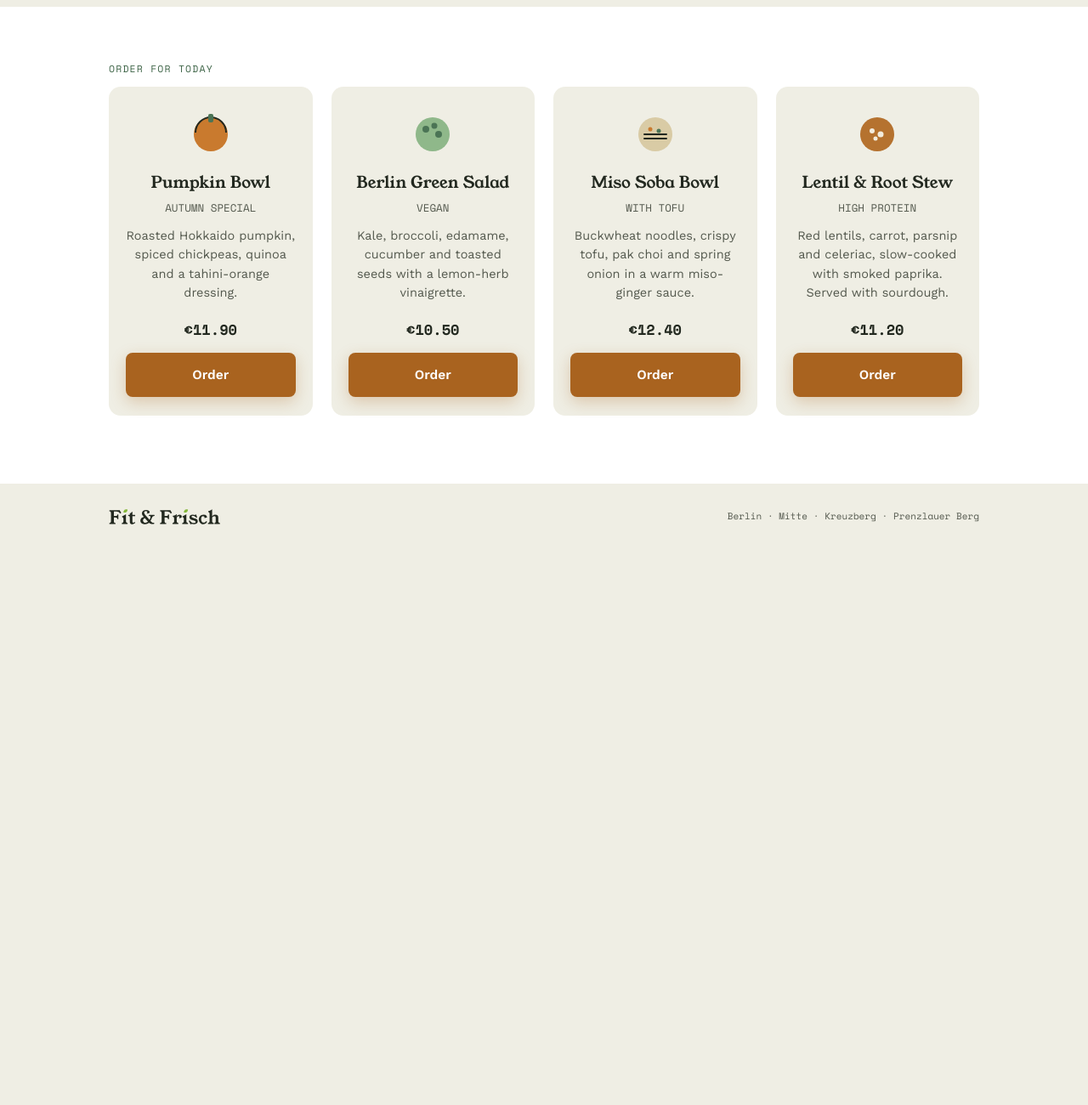
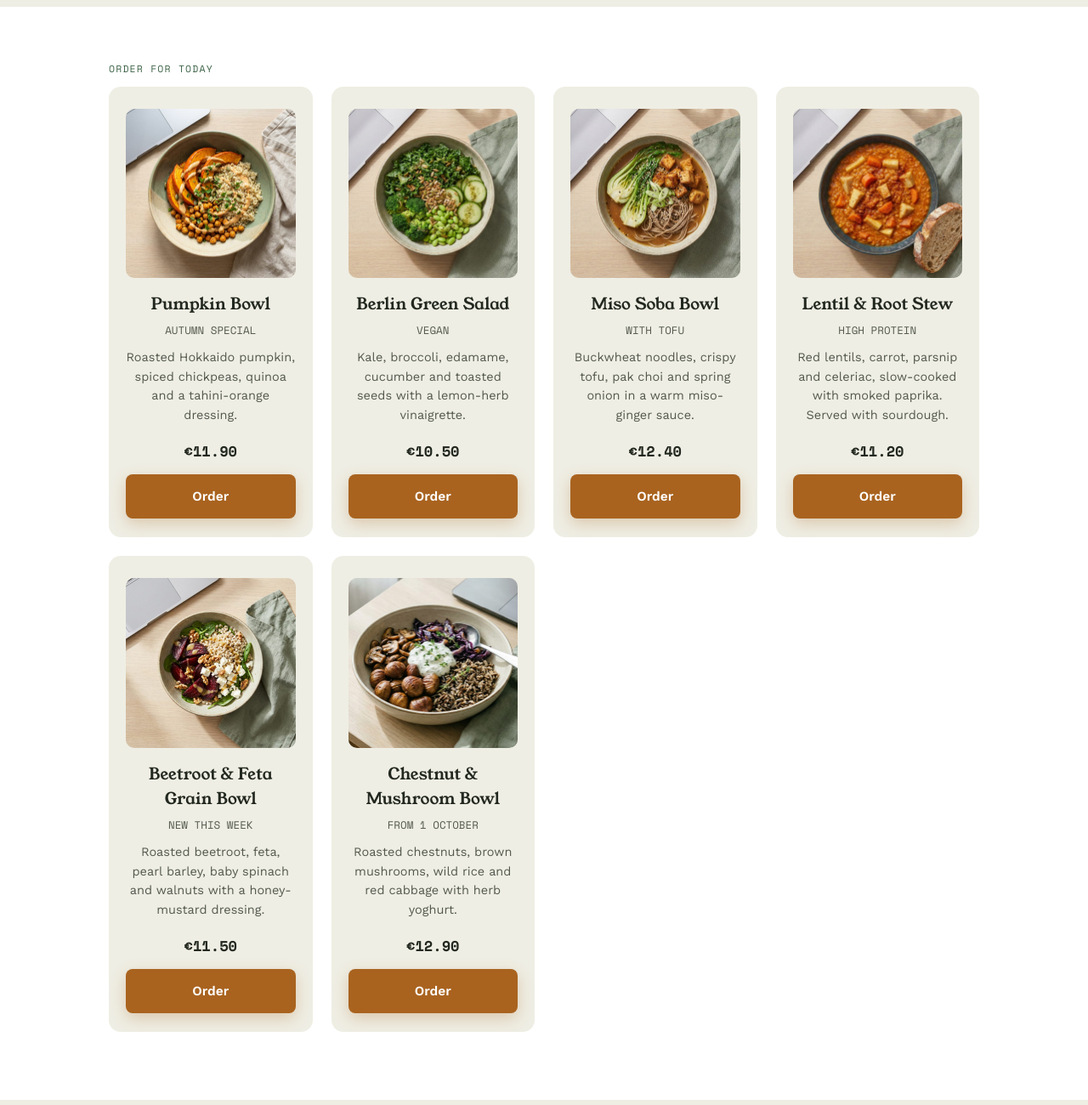
Before and after one commit to itstrangnguyen/itstrangnguyen.github.io, a plain HTML site: page assets/fitfrisch/menu.html in a window 1280 px wide. Shown: the part 600-1900 px from the top of the page at 85% size. Before the commit the page ends 1247 px from the top, so only its background shows below. Drawn offline with nearby package versions, Linux system fonts and the light colour scheme.

Commit message:
Fit & Frisch: dish photos and two new menu dishes
- Add six AI-generated dish photos (Google Flow) in assets/fitfrisch/img/
- menu.html: replace the four SVG icons with photos and add the
  Beetroot & Feta Grain Bowl and Chestnut & Mushroom Bowl cards
- landing-page.html: show the four photos in the menu preview
- Photos keep their space while loading, so the page doesn't jump

Co-Authored-By: Claude Opus 5.5 <noreply@anthropic.com>

```diff
--- a/assets/fitfrisch/fitfrisch.css
+++ b/assets/fitfrisch/fitfrisch.css
@@ -136,6 +136,12 @@ h2{
 }
 .dish:target{box-shadow:0 0 0 2.5px var(--pumpkin-dark);}
 .dish svg{margin:0 auto 16px;}
+/* Dish photo: square, rounded like the card. width/height attributes plus
+   aspect-ratio reserve the space, so nothing jumps while it loads. */
+.dish-photo{
+  display:block;width:100%;height:auto;aspect-ratio:1/1;object-fit:cover;
+  border-radius:10px;margin:0 0 16px;background:var(--cloud-dim);
+}
 .dish h2{font-size:19px;margin:0 0 6px;letter-spacing:0;}
 .dish-tag{font-size:12.5px;color:var(--ink-soft);margin:0 0 12px;font-family:var(--mono);}
 .dish-desc{font-size:14.5px;color:var(--ink-soft);margin:0 0 18px;flex:1;}
--- a/assets/fitfrisch/menu.html
+++ b/assets/fitfrisch/menu.html
@@ -43,11 +43,7 @@
         <div class="menu-grid">
 
           <article class="dish" id="pumpkin-bowl">
-            <svg width="56" height="56" viewBox="0 0 56 56" aria-hidden="true">
-              <circle cx="28" cy="30" r="20" fill="#C97A2E"/>
-              <path d="M10 28a18 18 0 0 1 36 0" fill="none" stroke="#22281F" stroke-width="2"/>
-              <rect x="25" y="6" width="6" height="10" rx="2" fill="#4B7455"/>
-            </svg>
+            <img class="dish-photo" src="img/pumpkin-bowl.jpg" alt="Pumpkin Bowl with roasted pumpkin, chickpeas and quinoa" width="800" height="800" loading="lazy">
             <h2>Pumpkin Bowl</h2>
             <p class="dish-tag">AUTUMN SPECIAL</p>
             <p class="dish-desc">Roasted Hokkaido pumpkin, spiced chickpeas, quinoa and a tahini-orange dressing.</p>
@@ -56,12 +52,7 @@
           </article>
 
           <article class="dish" id="berlin-green-salad">
-            <svg width="56" height="56" viewBox="0 0 56 56" aria-hidden="true">
-              <circle cx="28" cy="30" r="20" fill="#8FB88A"/>
-              <circle cx="20" cy="24" r="4" fill="#4B7455"/>
-              <circle cx="30" cy="20" r="3.5" fill="#4B7455"/>
-              <circle cx="35" cy="30" r="4" fill="#4B7455"/>
-            </svg>
+            <img class="dish-photo" src="img/berlin-green-salad.jpg" alt="Berlin Green Salad with kale, broccoli, edamame and seeds" width="800" height="800" loading="lazy">
             <h2>Berlin Green Salad</h2>
             <p class="dish-tag">VEGAN</p>
             <p class="dish-desc">Kale, broccoli, edamame, cucumber and toasted seeds with a lemon-herb vinaigrette.</p>
@@ -70,12 +61,7 @@
           </article>
 
           <article class="dish" id="miso-soba-bowl">
-            <svg width="56" height="56" viewBox="0 0 56 56" aria-hidden="true">
-              <circle cx="28" cy="30" r="20" fill="#D9CBA5"/>
-              <path d="M15 30h26M15 35h26" stroke="#22281F" stroke-width="2" stroke-linecap="round"/>
-              <circle cx="22" cy="24" r="2.5" fill="#C97A2E"/>
-              <circle cx="32" cy="26" r="2.5" fill="#4B7455"/>
-            </svg>
+            <img class="dish-photo" src="img/miso-soba-bowl.jpg" alt="Miso Soba Bowl with soba noodles, crispy tofu and pak choi" width="800" height="800" loading="lazy">
             <h2>Miso Soba Bowl</h2>
             <p class="dish-tag">WITH TOFU</p>
             <p class="dish-desc">Buckwheat noodles, crispy tofu, pak choi and spring onion in a warm miso-ginger sauce.</p>
@@ -84,17 +70,30 @@
           </article>
 
           <article class="dish" id="lentil-root-stew">
-            <svg width="56" height="56" viewBox="0 0 56 56" aria-hidden="true">
-              <circle cx="28" cy="30" r="20" fill="#B5722F"/>
-              <circle cx="22" cy="26" r="3" fill="#F3ECDD"/>
-              <circle cx="32" cy="30" r="3.5" fill="#F3ECDD"/>
-              <circle cx="26" cy="35" r="2.5" fill="#F3ECDD"/>
-            </svg>
+            <img class="dish-photo" src="img/lentil-root-stew.jpg" alt="Lentil &amp; Root Stew with root vegetables and sourdough" width="800" height="800" loading="lazy">
             <h2>Lentil &amp; Root Stew</h2>
             <p class="dish-tag">HIGH PROTEIN</p>
             <p class="dish-desc">Red lentils, carrot, parsnip and celeriac, slow-cooked with smoked paprika. Served with sourdough.</p>
             <p class="dish-price">€11.20</p>
             <a class="btn btn-primary order-link" href="order-status.html" data-keep-params>Order<span class="visually-hidden"> Lentil &amp; Root Stew</span></a>
+          </article>
+
+          <article class="dish" id="beetroot-feta-bowl">
+            <img class="dish-photo" src="img/beetroot-feta-bowl.jpg" alt="Beetroot &amp; Feta Grain Bowl with barley, spinach and walnuts" width="800" height="800" loading="lazy">
+            <h2>Beetroot &amp; Feta Grain Bowl</h2>
+            <p class="dish-tag">NEW THIS WEEK</p>
+            <p class="dish-desc">Roasted beetroot, feta, pearl barley, baby spinach and walnuts with a honey-mustard dressing.</p>
+            <p class="dish-price">€11.50</p>
+            <a class="btn btn-primary order-link" href="order-status.html" data-keep-params>Order<span class="visually-hidden"> Beetroot &amp; Feta Grain Bowl</span></a>
+          </article>
+
+          <article class="dish" id="chestnut-mushroom-bowl">
+            <img class="dish-photo" src="img/chestnut-mushroom-bowl.jpg" alt="Chestnut &amp; Mushroom Bowl with wild rice and red cabbage" width="800" height="800" loading="lazy">
+            <h2>Chestnut &amp; Mushroom Bowl</h2>
+            <p class="dish-tag">FROM 1 OCTOBER</p>
+            <p class="dish-desc">Roasted chestnuts, brown mushrooms, wild rice and red cabbage with herb yoghurt.</p>
+            <p class="dish-price">€12.90</p>
+            <a class="btn btn-primary order-link" href="order-status.html" data-keep-params>Order<span class="visually-hidden"> Chestnut &amp; Mushroom Bowl</span></a>
           </article>
 
         </div>
```
Also changed, not shown: assets/fitfrisch/landing-page.html (+10 -23 lines), assets/fitfrisch/img/beetroot-feta-bowl.jpg (added), assets/fitfrisch/img/berlin-green-salad.jpg (added), assets/fitfrisch/img/chestnut-mushroom-bowl.jpg (added), assets/fitfrisch/img/lentil-root-stew.jpg (added), assets/fitfrisch/img/miso-soba-bowl.jpg (added), assets/fitfrisch/img/pumpkin-bowl.jpg (added).
